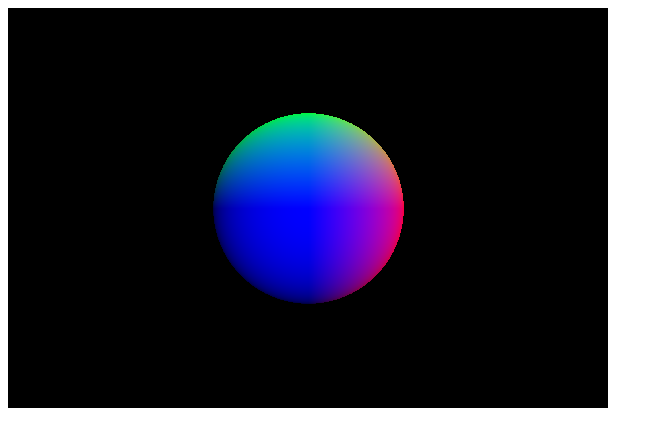
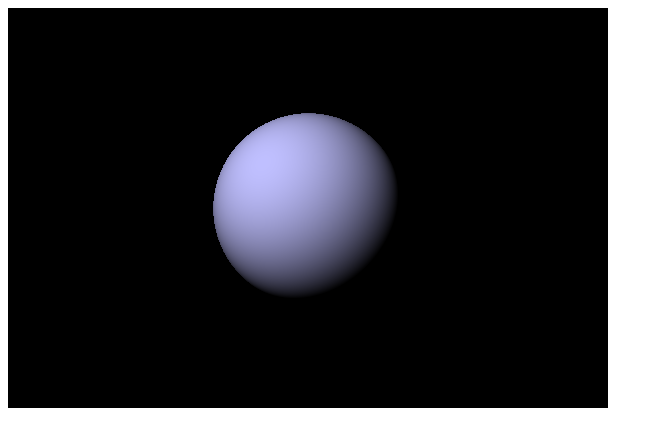
Before and after one commit to maku693/canvas-ray-tracer, a plain HTML site: page rt.html in a window 1280 px wide. Shown: the whole page, without its empty margins (0-663 px from the left). Drawn offline with Linux system fonts and the light colour scheme.

Commit message:
Add light and simple diffuse calcuration

```diff
--- a/rt.html
+++ b/rt.html
@@ -28,6 +28,9 @@
         }
         static subtract(a, b) {
           return new Vec3(a.x - b.x, a.y - b.y, a.z - b.z);
+        }
+        static multiply(a, b) {
+          return new Vec3(a.x * b.x, a.y * b.y, a.z * b.z);
         }
         static scale(a, b) {
           return new Vec3(a.x * b, a.y * b, a.z * b);
@@ -86,6 +89,26 @@
         }
       }
 
+      class Light {
+        constructor(position) {
+          this.position = position;
+        }
+      }
+
+      class Material {
+        constructor(diffuse) {
+          this.diffuse = diffuse;
+        }
+        getColor(light, intersectionPoint, normal) {
+          const LIGHT_DIRECTION = Vec3.normalize(Vec3.subtract(
+                light.position,
+                intersectionPoint));
+          return Vec3.scale(
+              this.diffuse,
+              Vec3.dot(normal, LIGHT_DIRECTION));
+        }
+      }
+
       window.addEventListener('DOMContentLoaded', () => {
         let c = canvas.getContext('2d');
         let image = c.createImageData(canvas.width, canvas.height);
@@ -97,6 +120,8 @@
         const SPHERE_CENTER = new Vec3(0, 0, -5);
         const SPHERE_RADIUS = 1.0;
         const SPHERE = new Sphere(SPHERE_CENTER, SPHERE_RADIUS);
+        const LIGHT = new Light(new Vec3(-5, 5, 5));
+        const MATERIAL = new Material(new Vec3(0.75, 0.75, 1));
 
         for (let y = 0; y < image.height; y++) {
           for (let x = 0; x < image.width; x++) {
@@ -116,7 +141,8 @@
             if (INTERSECTION_POINT !== null) {
               const NORMAL =
                 SPHERE.getNormalForIntersectionPoint(INTERSECTION_POINT);
-              color = NORMAL;
+              color = MATERIAL.getColor(LIGHT, INTERSECTION_POINT, NORMAL);
+              // color = NORMAL;
             }
 
             // Set color
```
